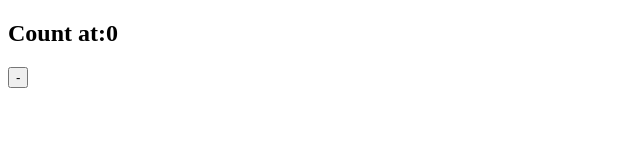
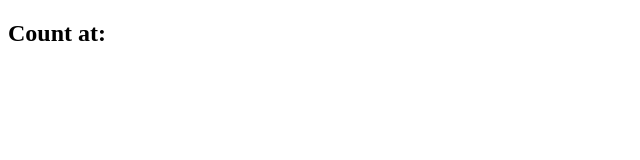
Before and after one commit to bobbyDeepak1415/deskTop_001, a React (Vite) app: page / in a window 1280 px wide. Shown: the top 160 px of the page, without its empty margins (0-640 px from the left). Built offline with nearby package versions, Linux system fonts and the light colour scheme.

Commit message:
setup done

```diff
--- a/src/App.jsx
+++ b/src/App.jsx
@@ -4,16 +4,12 @@ import { decrement } from "./redux/CounterSlice"
 const App = () => {
 
 
-  const count=useSelector(state=>state.counter.count)
-
-  const dispatch=useDispatch()
-
 
 
   return (
     <div>
-      <h2>Count at:{count}</h2>
-      <button onClick={()=>dispatch(decrement())}>-</button>
+
+    <h2>Count at:{}</h2>
     </div>
   )
 }
```
